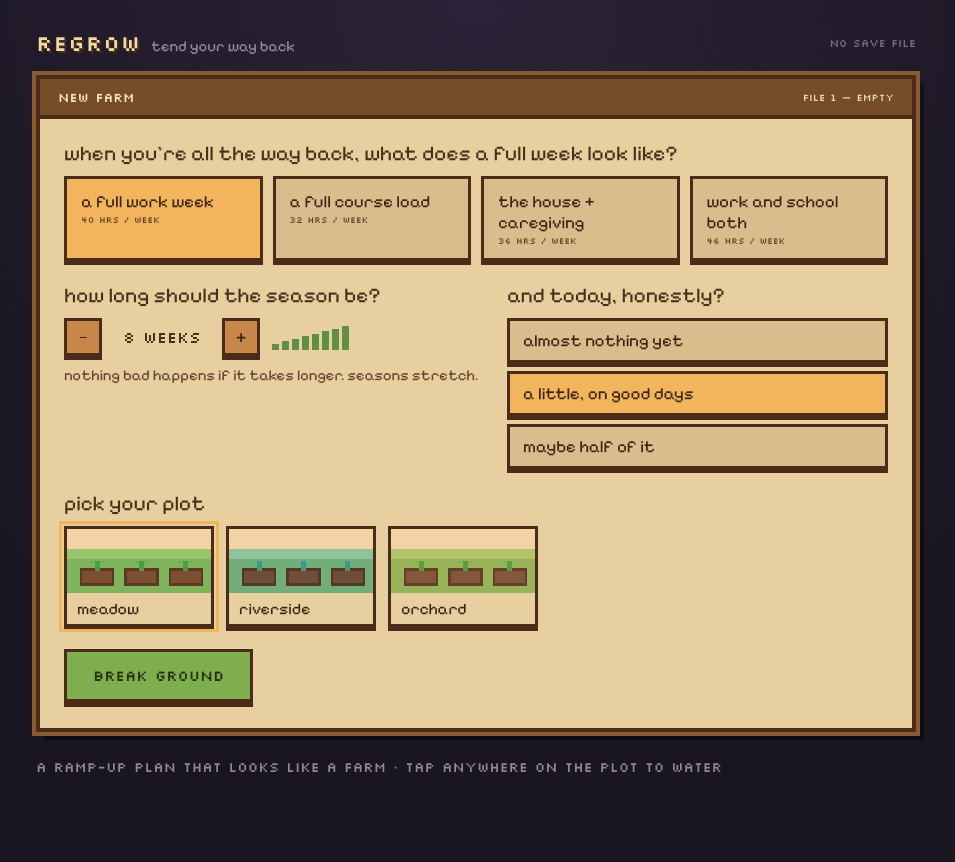
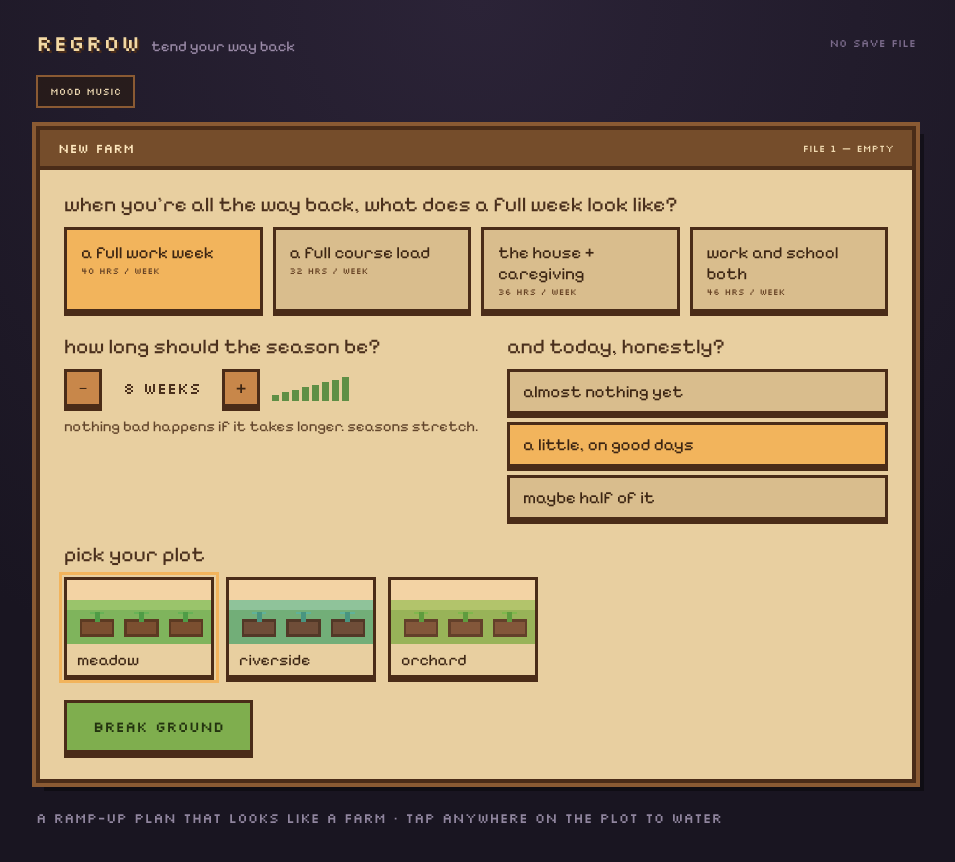
Before and after one commit to Thrinayani39e/regrow, a React (Vite) app: page / in a window 1280 px wide. Shown: the top 862 px of the page, without its empty margins (164-1119 px from the left). Before the commit the page ends 829 px from the top, so only its background shows below. Built offline with nearby package versions, Linux system fonts and the light colour scheme.

Commit message:
feat: mood music board

```diff
--- a/src/App.tsx
+++ b/src/App.tsx
@@ -12,6 +12,7 @@ import { TendScreen } from './components/TendScreen';
 import { DayEndScreen } from './components/DayEndScreen';
 import { WorldFrame } from './components/WorldFrame';
 import { LiveRegion } from './components/LiveRegion';
+import { MoodMusicBoard } from './components/MoodMusicBoard';
 import { pixelDisplayFont, pixelFont } from './components/ui';
 
 function App() {
@@ -90,6 +91,10 @@ function App() {
         <span style={{ fontFamily: pixelDisplayFont, fontSize: isMobile ? 9 : 11, color: '#7c6c8c', textAlign: 'right', whiteSpace: 'nowrap' }}>{seasonLabel}</span>
       </div>
 
+      <div style={{ width: '100%', maxWidth: 880, marginBottom: 18 }}>
+        <MoodMusicBoard />
+      </div>
+
       <div style={{ width: '100%', maxWidth: 880 }}>
         {state.screen === 'start' ? (
           <StartScreen state={state} dispatch={dispatch} />
--- /dev/null
+++ b/src/components/MoodMusicBoard.tsx
@@ -0,0 +1,102 @@
+import { useState } from 'react';
+import { palette } from '../game/palette';
+import { Card, PixelButton, pixelDisplayFont, pixelFont } from './ui';
+
+interface Mood {
+  key: string;
+  label: string;
+  tag: string;
+  playlistId: string;
+  playlistName: string;
+}
+
+// Public Spotify editorial playlists — each ID checked against Spotify's
+// oEmbed endpoint (https://open.spotify.com/oembed?url=...) before being
+// hardcoded here. The embed iframe needs no API key or login; playback
+// only starts if the person clicks play inside it, so nothing here
+// autoplays audio.
+const MOODS: Mood[] = [
+  { key: 'calm', label: 'need it quiet', tag: 'PEACEFUL PIANO', playlistId: '37i9dQZF1DX4sWSpwq3LiO', playlistName: 'Peaceful Piano' },
+  { key: 'focus', label: 'keep steady', tag: 'DEEP FOCUS', playlistId: '37i9dQZF1DWZeKCadgRdKQ', playlistName: 'Deep Focus' },
+  { key: 'lift', label: 'need a lift', tag: 'MOOD BOOSTER', playlistId: '37i9dQZF1DX3rxVfibe1L0', playlistName: 'Mood Booster' },
+  { key: 'heavy', label: 'sit with the heavy stuff', tag: 'SAD SONGS', playlistId: '37i9dQZF1DX7qK8ma5wgG1', playlistName: 'Sad Songs' },
+];
+
+// A small, always-reachable panel (toggled from the app header, so it's
+// available on every screen — start, farm, tend, dayend) for picking
+// music by how today actually feels, independent of the recovery plan
+// itself. Selection is local-only and intentionally not part of
+// GameState/localStorage — it's an ambient utility, not plan state.
+export function MoodMusicBoard() {
+  const [open, setOpen] = useState(false);
+  const [moodKey, setMoodKey] = useState<string | null>(null);
+  const mood = MOODS.find((m) => m.key === moodKey) ?? null;
+
+  return (
+    <div style={{ width: '100%', maxWidth: 880 }}>
+      <button
+        type="button"
+        className="focus-ring"
+        onClick={() => setOpen((v) => !v)}
+        aria-expanded={open}
+        aria-controls="mood-music-panel"
+        style={{
+          cursor: 'pointer',
+          fontFamily: pixelDisplayFont,
+          fontSize: 10,
+          padding: '8px 12px',
+          border: `2px solid ${palette.cardRing}`,
+          background: open ? palette.btnAmberBg : 'rgba(45,28,16,.55)',
+          color: open ? palette.ink : '#e8d3ae',
+        }}
+      >
+        {open ? 'CLOSE MOOD MUSIC' : 'MOOD MUSIC'}
+      </button>
+
+      {open && (
+        <div id="mood-music-panel" role="region" aria-label="Mood music" style={{ marginTop: 10, animation: 'rgUp .25s ease' }}>
+          <Card title="WHAT DO YOU NEED RIGHT NOW">
+            <div style={{ padding: '16px 18px 20px', display: 'flex', flexDirection: 'column', gap: 16 }}>
+              <div style={{ display: 'grid', gridTemplateColumns: 'repeat(auto-fit, minmax(190px, 1fr))', gap: 10 }}>
+                {MOODS.map((m) => (
+                  <PixelButton
+                    key={m.key}
+                    onClick={() => setMoodKey(m.key)}
+                    bg={m.key === moodKey ? palette.btnAmberBg : palette.btnTanBg}
+                    ariaPressed={m.key === moodKey}
+                    fontFamily={pixelFont}
+                    fontSize={16}
+                    padding="12px 14px"
+                    style={{ display: 'flex', flexDirection: 'column', gap: 4 }}
+                  >
+                    <span>{m.label}</span>
+                    <span style={{ fontFamily: pixelDisplayFont, fontSize: 9, color: palette.tagText }}>{m.tag}</span>
+                  </PixelButton>
+                ))}
+              </div>
+
+              {mood ? (
+                <div style={{ border: `3px solid ${palette.tagBorder}`, overflow: 'hidden' }}>
+                  <iframe
+                    key={mood.playlistId}
+                    title={`Spotify playlist: ${mood.playlistName}`}
+                    src={`https://open.spotify.com/embed/playlist/${mood.playlistId}`}
+                    width="100%"
+                    height="352"
+                    style={{ display: 'block', border: 0 }}
+                    allow="autoplay; clipboard-write; encrypted-media; fullscreen; picture-in-picture"
+                    loading="lazy"
+                  />
+                </div>
+              ) : (
+                <div style={{ fontSize: 15, color: palette.inkMuted }}>
+                  pick whatever fits today — this doesn't have to match the plan.
+                </div>
+              )}
+            </div>
+          </Card>
+        </div>
+      )}
+    </div>
+  );
+}
```
